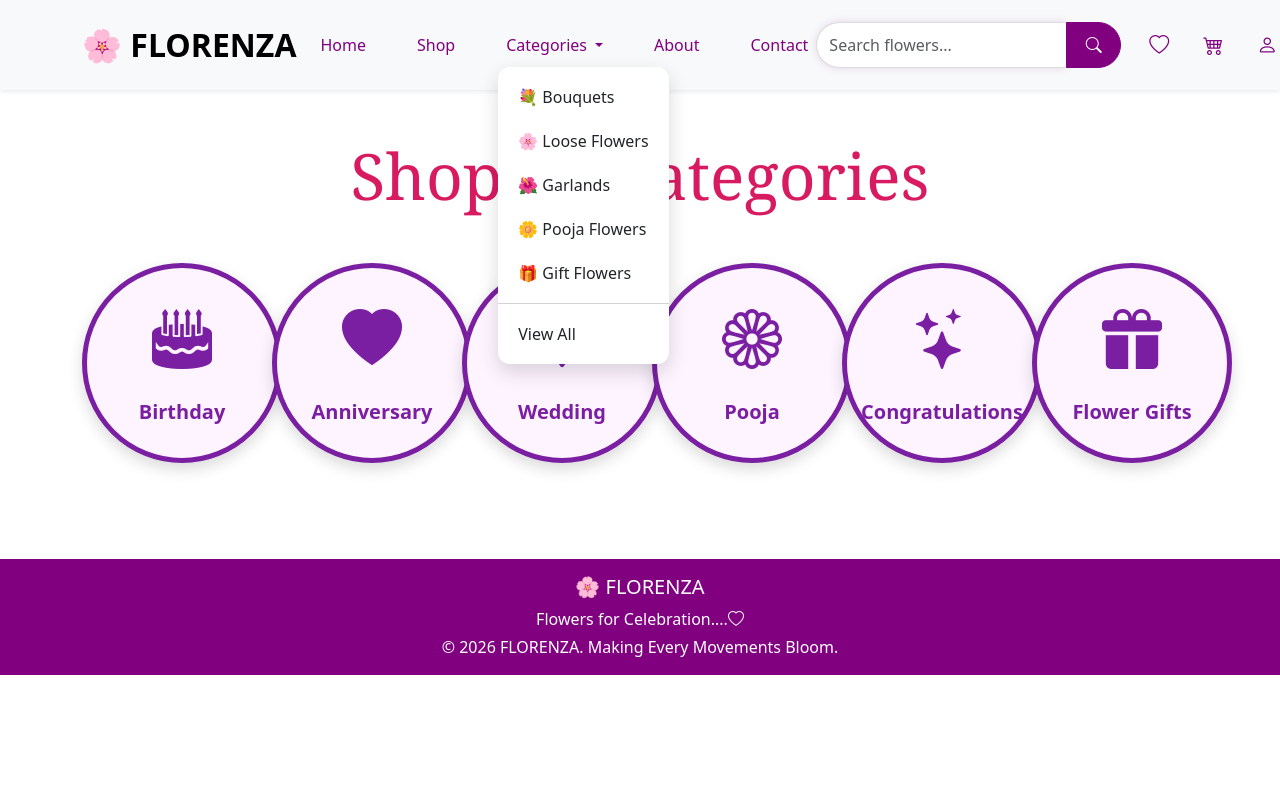
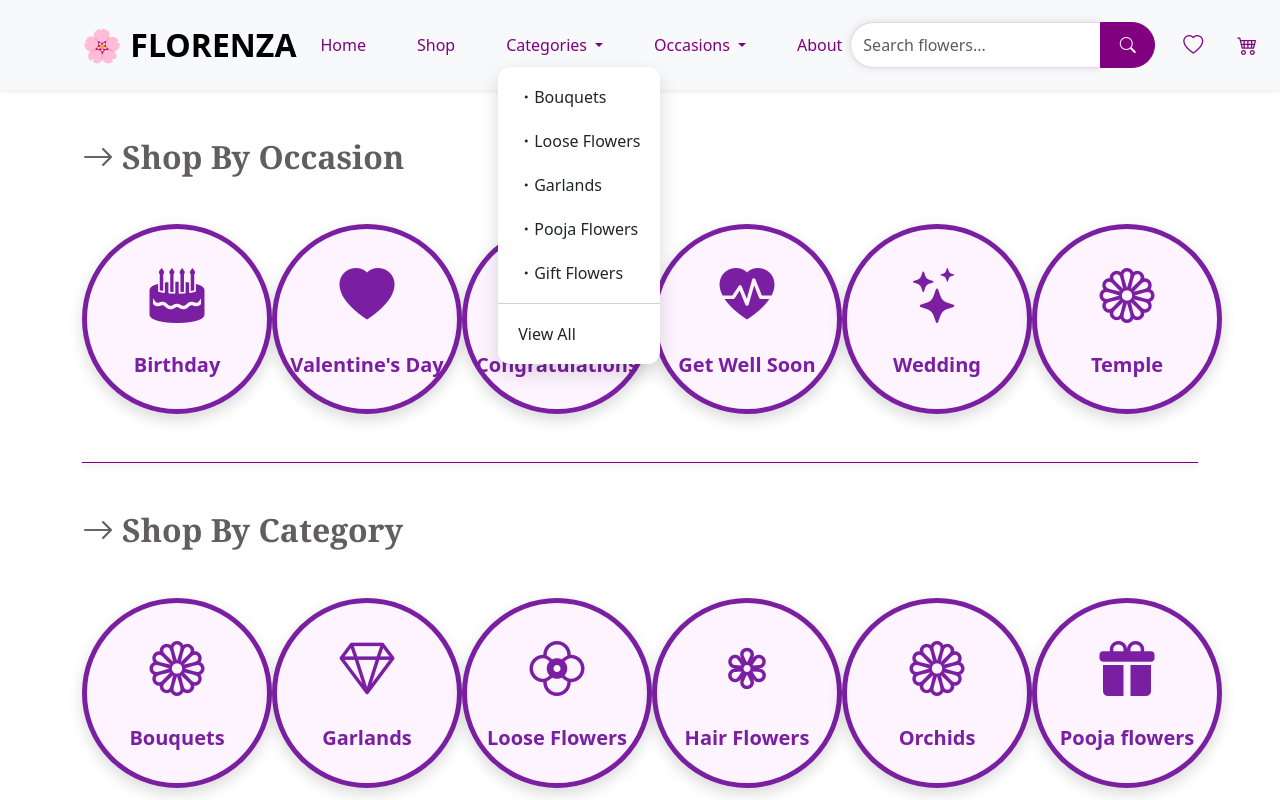
Before and after one commit to Jibisri/flower-shop, a React (Vite) app in the folder my-shop/: page /shop in a window 1280 px wide. Both pictures are taken after a click on the button "Categories". Shown: the top 800 px of the page. Built offline with nearby package versions, Linux system fonts and the light colour scheme.

Commit message:
Updated flower shop project

```diff
--- a/my-shop/src/components/CustomNavbar.jsx
+++ b/my-shop/src/components/CustomNavbar.jsx
@@ -89,7 +89,8 @@ function CustomNavbar() {
              to="/categories/bouquets"
              onClick={handleClose}
               >
-             💐 Bouquets
+                <i class="bi bi-dot"></i>
+              Bouquets
             </NavDropdown.Item>
 
              <NavDropdown.Item
@@ -97,7 +98,8 @@ function CustomNavbar() {
               to="/categories/loose-flowers"
              onClick={handleClose}
               >
-           🌸 Loose Flowers
+                <i class="bi bi-dot"></i>
+           Loose Flowers
             </NavDropdown.Item>
 
              <NavDropdown.Item
@@ -105,7 +107,8 @@ function CustomNavbar() {
              to="/categories/garlands"
              onClick={handleClose}
              >
-             🌺 Garlands
+              <i class="bi bi-dot"></i>
+              Garlands
             </NavDropdown.Item>
 
             <NavDropdown.Item
@@ -113,7 +116,8 @@ function CustomNavbar() {
               to="/categories/pooja-flowers"
               onClick={handleClose}
              >
-              🌼 Pooja Flowers
+              <i class="bi bi-dot"></i>
+               Pooja Flowers
               </NavDropdown.Item>
 
                <NavDropdown.Item
@@ -121,19 +125,60 @@ function CustomNavbar() {
                 to="/categories/gifts"
                 onClick={handleClose}
                  >
-               🎁 Gift Flowers
+                  <i class="bi bi-dot"></i>
+                Gift Flowers
                </NavDropdown.Item>
 
               <NavDropdown.Divider />
 
                <NavDropdown.Item
                 as={Link}
-                to="/categories"
+                to="/shop"
                 onClick={handleClose}
                 >
                View All
                </NavDropdown.Item>
                </NavDropdown>
+
+
+{/* occasion */}
+             <NavDropdown
+  title="Occasions"
+  id="occasions-dropdown"
+  onClick={(e) => e.stopPropagation()}
+>
+  <NavDropdown.Item as={Link} to="/shop" onClick={handleClose}>
+    <i className="bi bi-dot"></i> Birthday
+  </NavDropdown.Item>
+
+  <NavDropdown.Item as={Link} to="/shop" onClick={handleClose}>
+    <i className="bi bi-dot"></i> Anniversary
+  </NavDropdown.Item>
+
+  <NavDropdown.Item as={Link} to="/shop" onClick={handleClose}>
+    <i className="bi bi-dot"></i> Wedding
+  </NavDropdown.Item>
+
+  <NavDropdown.Item as={Link} to="/shop" onClick={handleClose}>
+    <i className="bi bi-dot"></i> Pooja
+  </NavDropdown.Item>
+
+  <NavDropdown.Item as={Link} to="/shop" onClick={handleClose}>
+    <i className="bi bi-dot"></i> Congratulations
+  </NavDropdown.Item>
+
+  <NavDropdown.Item as={Link} to="/shop" onClick={handleClose}>
+    <i className="bi bi-dot"></i> Get Well Soon
+  </NavDropdown.Item>
+
+  <NavDropdown.Divider />
+
+  <NavDropdown.Item as={Link} to="/shop" onClick={handleClose}>
+    View All
+  </NavDropdown.Item>
+</NavDropdown>
+
+
 
 
 {/* about */}
@@ -145,16 +190,7 @@ function CustomNavbar() {
                 About
               </Nav.Link>
 
-{/* contact */}
-              <Nav.Link
-                as={Link}
-                to="/contact"
-                onClick={handleClose}
-              >
-                Contact
-              </Nav.Link>
-
-            </Nav>
+              </Nav>
 
 
 {/* Right Side */}
--- a/my-shop/src/components/Footer.jsx
+++ b/my-shop/src/components/Footer.jsx
@@ -2,16 +2,19 @@ import { Container } from "react-bootstrap";
 
 function Footer() {
   return (
-    <footer className=" text-white text-center py-3 mt-5 " style={{background:"purple"}}>
+    <footer
+      className="footer text-white text-center py-3 mt-5"
+      style={{ background: "purple" }}
+    >
       <Container>
         <h5>🌸 FLORENZA</h5>
 
         <p className="mb-1">
-           Flowers for Celebration....<i class="bi bi-heart"></i>
+          Flowers for Celebration.... <i className="bi bi-heart"></i>
         </p>
 
         <p className="mb-0">
-          © 2026 FLORENZA. Making Every Movements Bloom.
+          © 2026 FLORENZA. Making Every Moments Bloom.
         </p>
       </Container>
     </footer>
--- a/my-shop/src/components/Hero.jsx
+++ b/my-shop/src/components/Hero.jsx
@@ -58,7 +58,9 @@ function Hero() {
               }}
             >
               Shop Now <i class="bi bi-arrow-right"></i>
+              <shop/>
             </Button>
+
           </Col>
 
           {/* Right Side - remove image because flowers are already in background */}
--- a/my-shop/src/index.css
+++ b/my-shop/src/index.css
@@ -29,6 +29,7 @@ body{
     margin-left:auto;
     gap:20px;
 }
+
 
 /* Search */
 .search-box{
@@ -73,10 +74,13 @@ body{
   font-weight: 500;
 }
 
+
 /* Remove arrow border */
 .dropdown-toggle::after {
   margin-left: 8px;
 }
+
+
 
 /* Dropdown menu */
 .dropdown-menu {
@@ -85,17 +89,21 @@ body{
   box-shadow: 0 8px 20px rgba(0, 0, 0, 0.15);
 }
 
+
+
 /* Dropdown items */
 .dropdown-item {
   padding: 10px 20px;
   transition: 0.3s;
 }
 
+
 /* Hover effect */
 .dropdown-item:hover {
   background: #f5e6ff;
   color: purple;
 }
+
 
 
 
@@ -118,6 +126,11 @@ body{
 .icon-menu i:hover{
     color:#7b1fa2;
 }
+
+
+
+
+
 
 /* Mobile */
 @media(max-width:991px){
@@ -143,6 +156,11 @@ body{
         justify-content:center;
     }
 }
+
+
+
+
+
 /* hero.jsx */
 
 .hero-section button:hover {
@@ -150,6 +168,31 @@ body{
   transform: translateY(-2px);
   transition: 0.3s ease;
 }
+
+
+
+/* footer.jsx */
+/* remove the hover effect */
+.footer,
+.footer:hover {
+  background: purple;
+}
+
+.footer h5,
+.footer p,
+.footer i {
+  color: white;
+}
+
+.footer h5:hover,
+.footer p:hover,
+.footer i:hover {
+  color: white;
+  cursor: default;
+}
+
+
+
 
 /* about.jsx */
 
@@ -181,7 +224,7 @@ body {
 /* shop,jsx */
 /* category by circle */
 
-.text-center div:hover {
+.category-circle:hover {
   transform: scale(1.08);
   background: #f5e6ff;
   transition: 0.3s ease;
--- a/my-shop/src/pages/Shop.jsx
+++ b/my-shop/src/pages/Shop.jsx
@@ -2,50 +2,41 @@ import React from "react";
 import { Container, Row, Col } from "react-bootstrap";
 
 function Shop() {
+  const occasions = [
+    { title: "Birthday", icon: "bi-cake2-fill" },
+    { title: "Valentine's Day", icon: "bi-heart-fill" },
+    { title: "Congratulations", icon: "bi-check-circle-fill" },
+    { title: "Get Well Soon", icon: "bi-heart-pulse-fill" },
+    { title: "Wedding", icon: "bi-stars" },
+    { title: "Temple", icon: "bi-flower1" },
+  ];
+
   const categories = [
-    {
-      title: "Birthday",
-      icon: "bi-cake2-fill",
-    },
-    {
-      title: "Anniversary",
-      icon: "bi-heart-fill",
-    },
-    {
-      title: "Wedding",
-      icon: "bi-gem",
-    },
-    {
-      title: "Pooja",
-      icon: "bi-flower1",
-    },
-    {
-      title: "Congratulations",
-      icon: "bi-stars",
-    },
-    {
-      title: "Flower Gifts",
-      icon: "bi-gift-fill",
-    },
+    { title: "Bouquets", icon: "bi-flower1" },
+    { title: "Garlands", icon: "bi-gem" },
+    { title: "Loose Flowers", icon: "bi-flower2" },
+    { title: "Hair Flowers", icon: "bi-flower3" },
+    { title: "Orchids", icon: "bi-flower1" },
+    { title: "Pooja flowers", icon: "bi-gift-fill" },
   ];
 
   return (
     <Container className="py-5">
-
-      <h1
-        className="mb-5 text-center"
+      {/* Shop By Occasion */}
+      <h2
+        className="mb-5"
         style={{
-          color: "#d81b60",
-          fontSize: "4rem",
+          color: "#342f35c7",
           fontFamily: "Georgia",
+          fontWeight: "bold",
         }}
       >
-        Shop By Categories
-      </h1>
+        <i className="bi bi-arrow-right me-2"></i>
+        Shop By Occasion
+      </h2>
 
-      <Row className="g-4 justify-content-center">
-
-        {categories.map((item, index) => (
+      <Row className="g-4 justify-content-center mb-5">
+        {occasions.map((item, index) => (
           <Col
             key={index}
             lg={2}
@@ -54,11 +45,11 @@ function Shop() {
             xs={6}
             className="text-center"
           >
-
             <div
+              className="category-circle"
               style={{
-                width: "200px",
-                height: "200px",
+                width: "190px",
+                height: "190px",
                 border: "5px solid #7B1FA2",
                 borderRadius: "50%",
                 display: "flex",
@@ -75,7 +66,7 @@ function Shop() {
               <i
                 className={`bi ${item.icon}`}
                 style={{
-                  fontSize: "60px",
+                  fontSize: "55px",
                   color: "#7B1FA2",
                 }}
               ></i>
@@ -90,11 +81,97 @@ function Shop() {
                 {item.title}
               </h5>
             </div>
-
           </Col>
         ))}
+      </Row>
 
-      </Row>
+
+{/* line */}
+         <hr
+           style={{
+           height: "1px",
+            backgroundColor: "purple",
+            border: "none",
+            opacity: 1,
+            boxShadow: "0 2px 6px rgba(0, 0, 0, 0.3)",
+            }}
+           />
+
+
+      {/* Shop By Category */}
+      <h2
+        className="mb-5 mt-5"
+        style={{
+          color: "#342f35c7",
+          fontFamily: "Georgia",
+          fontWeight: "bold",
+        }}
+      >
+        <i className="bi bi-arrow-right me-2"></i>
+        Shop By Category
+      </h2>
+
+      <Row className="g-4 justify-content-center">
+        {categories.map((item, index) => (
+          <Col
+            key={index}
+            lg={2}
+            md={4}
+            sm={6}
+            xs={6}
+            className="text-center"
+          >
+            <div
+              className="category-circle"
+              style={{
+                width: "190px",
+                height: "190px",
+                border: "5px solid #7B1FA2",
+                borderRadius: "50%",
+                display: "flex",
+                flexDirection: "column",
+                justifyContent: "center",
+                alignItems: "center",
+                margin: "0 auto",
+                backgroundColor: "#FDF4FF",
+                boxShadow: "0 6px 15px rgba(0,0,0,0.15)",
+                cursor: "pointer",
+                transition: "0.3s",
+              }}
+            >
+              <i
+                className={`bi ${item.icon}`}
+                style={{
+                  fontSize: "55px",
+                  color: "#7B1FA2",
+                }}
+              ></i>
+
+              <h5
+                className="mt-3"
+                style={{
+                  color: "#7B1FA2",
+                  fontWeight: "600",
+                }}
+              >
+                {item.title}
+              </h5>
+            </div>
+          </Col>
+        ))}
+      </Row> <br />
+
+
+{/* line */}
+            <hr
+            style={{
+             height: "1px",
+             backgroundColor: "purple",
+             border: "none",
+             opacity: 1,
+            boxShadow: "0 2px 6px rgba(0, 0, 0, 0.3)",
+            }}
+             />
 
     </Container>
   );
```
